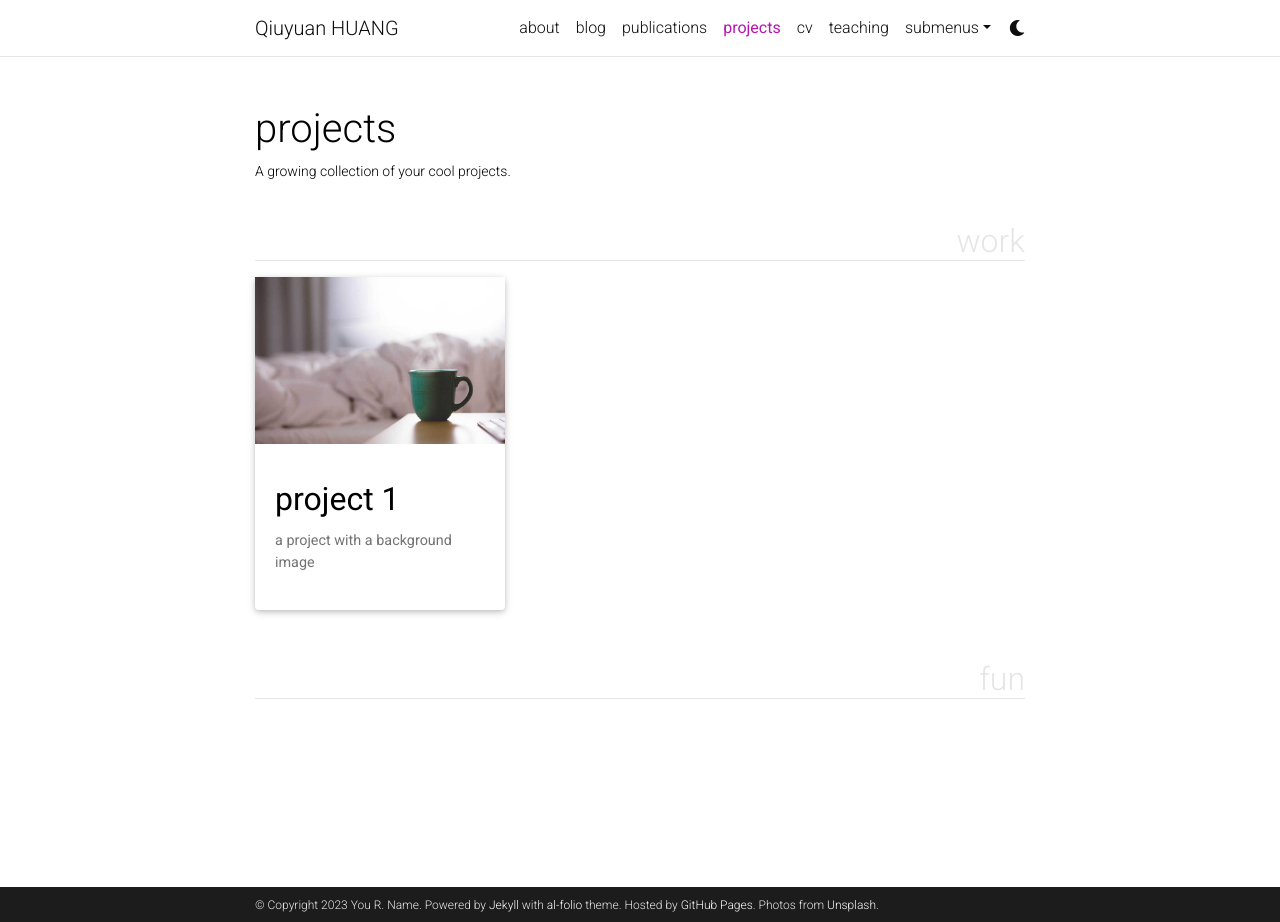
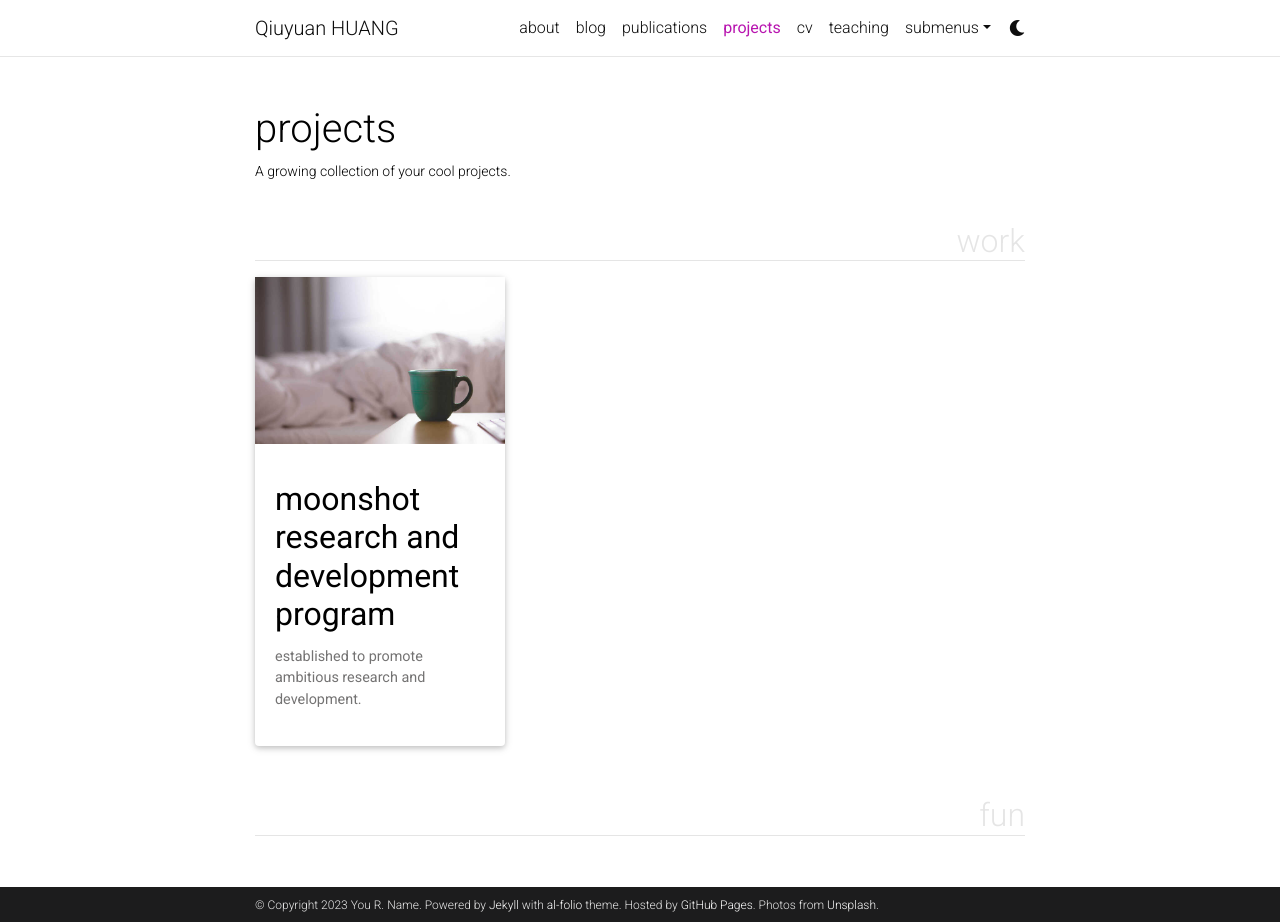
Before and after one commit to huangqiukk/huangqiukk.github.io, a Jekyll site: the page built from _pages/projects.md, in a window 1280 px wide and 922 px high. Built offline with Jekyll 4.4.1, drawn with Linux system fonts in a browser that asks for light colours; full-size pictures stand in for the smaller copies a plugin makes; comment, search, counter and statistics services are not loaded; a style sheet for code colours, icons or effects is not loaded.

Commit message:
Update 1_project.md

````diff
--- a/_projects/1_project.md
+++ b/_projects/1_project.md
@@ -1,80 +1,32 @@
 ---
 layout: page
-title: project 1
-description: a project with a background image
+title: Moonshot Research and Development Program
+description: established to promote ambitious research and development.
 img: assets/img/12.jpg
 importance: 1
 category: work
 ---
-
-Every project has a beautiful feature showcase page.
-It's easy to include images in a flexible 3-column grid format.
-Make your photos 1/3, 2/3, or full width.
-
-To give your project a background in the portfolio page, just add the img tag to the front matter like so:
-
-    ---
-    layout: page
-    title: project
-    description: a project with a background image
-    img: /assets/img/12.jpg
-    ---
-
+</div>
 <div class="row">
     <div class="col-sm mt-3 mt-md-0">
-        {% include figure.html path="assets/img/1.jpg" title="example image" class="img-fluid rounded z-depth-1" %}
-    </div>
-    <div class="col-sm mt-3 mt-md-0">
-        {% include figure.html path="assets/img/3.jpg" title="example image" class="img-fluid rounded z-depth-1" %}
-    </div>
-    <div class="col-sm mt-3 mt-md-0">
-        {% include figure.html path="assets/img/5.jpg" title="example image" class="img-fluid rounded z-depth-1" %}
+        {% include figure.html path="NEDO introduction image.png" title="example image" class="img-fluid rounded z-depth-1" %}
     </div>
 </div>
 <div class="caption">
-    Caption photos easily. On the left, a road goes through a tunnel. Middle, leaves artistically fall in a hipster photoshoot. Right, in another hipster photoshoot, a lumberjack grasps a handful of pine needles.
+    Figure. Outline of the research and development of This project and resource circulation to be realized through the project
+</div>
+
+This research and development project aims to develop marine biodegradable plastics with a degradation initiation switch function to overcome the challenges of marine plastic waste and achieve Moonshot Goal 4, “Clean Earth”. This project consists of the following four development items. Item 1: Development of a new biodegradable base resin with various functions and characteristics, which can incorporate a “biodegradation initiation switch”, to apply the marine-biodegradable resin in various fields. Item 2: To perfectly control the time at which the biodegradable plastic begins to degrade, a “biodegradation initiation switch” will be developed, which triggers degradation of the material only after it is lost or spilled into the ocean. Item 3: Development of a  biodegradation-rate control technology, which ensures the rapid and stable degradation in the marine environment after biodegradability is triggered. Item 4: Verification of biodegradability of the new biodegradable plastic to be developed, in the marine environment, and feedback of basic marine biodegradability data for material design to each item.
+
 </div>
 <div class="row">
     <div class="col-sm mt-3 mt-md-0">
-        {% include figure.html path="assets/img/5.jpg" title="example image" class="img-fluid rounded z-depth-1" %}
+        {% include figure.html path="NEDO 2.JPG" title="example image" class="img-fluid rounded z-depth-1" %}
     </div>
 </div>
 <div class="caption">
-    This image can also have a caption. It's like magic.
+    Figure. Field tests in the project carried out by SHINKAI 6500, a manned submersible that can dive to depths of 6,500 meters.
 </div>
 
-You can also put regular text between your rows of images.
-Say you wanted to write a little bit about your project before you posted the rest of the images.
-You describe how you toiled, sweated, *bled* for your project, and then... you reveal its glory in the next row of images.
-
-
-<div class="row justify-content-sm-center">
-    <div class="col-sm-8 mt-3 mt-md-0">
-        {% include figure.html path="assets/img/6.jpg" title="example image" class="img-fluid rounded z-depth-1" %}
-    </div>
-    <div class="col-sm-4 mt-3 mt-md-0">
-        {% include figure.html path="assets/img/11.jpg" title="example image" class="img-fluid rounded z-depth-1" %}
-    </div>
-</div>
-<div class="caption">
-    You can also have artistically styled 2/3 + 1/3 images, like these.
-</div>
-
-
-The code is simple.
-Just wrap your images with `<div class="col-sm">` and place them inside `<div class="row">` (read more about the <a href="https://getbootstrap.com/docs/4.4/layout/grid/">Bootstrap Grid</a> system).
-To make images responsive, add `img-fluid` class to each; for rounded corners and shadows use `rounded` and `z-depth-1` classes.
-Here's the code for the last row of images above:
-
-{% raw %}
-```html
-<div class="row justify-content-sm-center">
-    <div class="col-sm-8 mt-3 mt-md-0">
-        {% include figure.html path="assets/img/6.jpg" title="example image" class="img-fluid rounded z-depth-1" %}
-    </div>
-    <div class="col-sm-4 mt-3 mt-md-0">
-        {% include figure.html path="assets/img/11.jpg" title="example image" class="img-fluid rounded z-depth-1" %}
-    </div>
-</div>
 ```
 {% endraw %}
````
